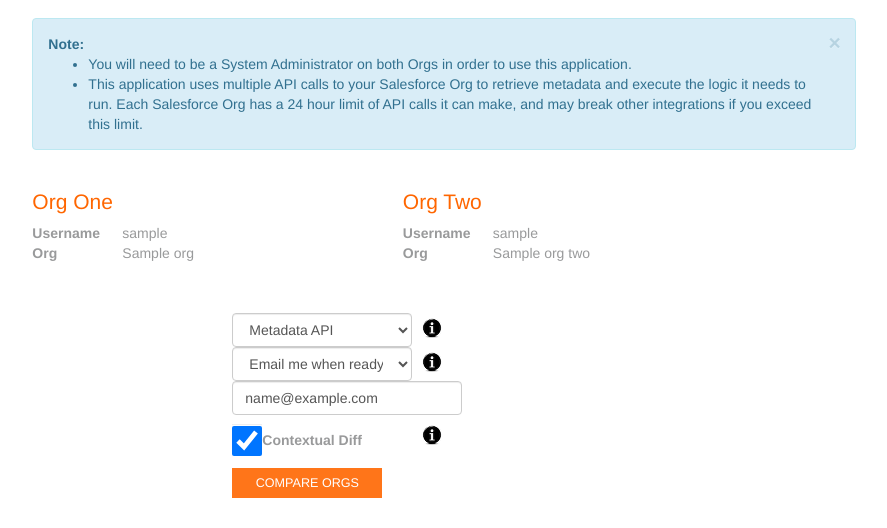
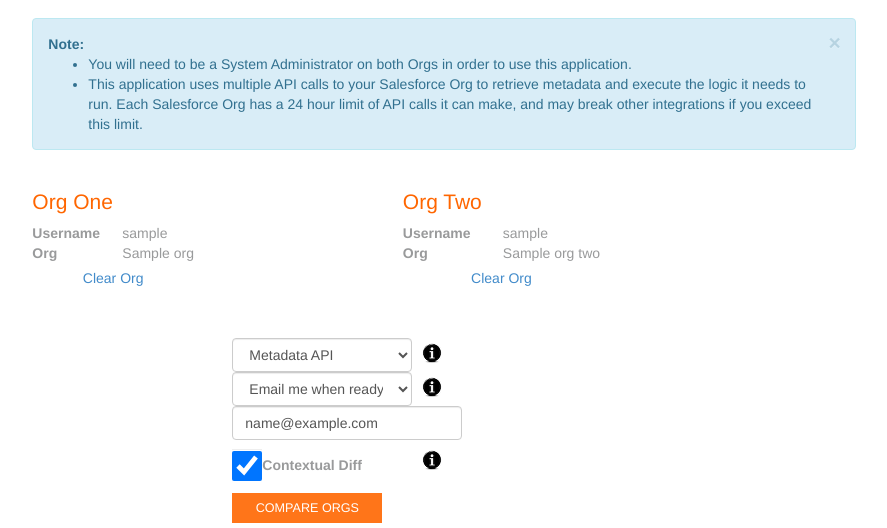
Before and after one commit to benedwards44/sforgcompare, a Django app: template templates/index.html in a window 1280 px wide. Shown: the part 911-1439 px from the top of the page, without its empty margins (196-1083 px from the left). Before the commit the page ends 1409 px from the top, so only its background shows below. Run offline with Django 4.2, Linux system fonts and the light colour scheme; tables that the repository leaves empty hold one stand-in row (values such as "Sample post"); the template is opened without the code that fills it: values that come from a table or form of the project are taken from there, most other values are stand-ins (such as "Sample title", 1, 10 or a date in 2020); parts of the project's set-up code (start-up, migrations or seed data) failed here and were passed over; some libraries are stand-ins or nearby versions.

Commit message:
Add clear Orgs ability

```diff
--- a/sforgcompare/urls.py
+++ b/sforgcompare/urls.py
@@ -14,4 +14,5 @@ urlpatterns = [
     path('check_file_status/<str:job_id>/', views.check_file_status),
     path('get_metadata/<int:component_id>/', views.get_metadata),
     path('get_diffhtml/<int:component_id>/', views.get_diffhtml),
+    path('clear/<int:org_number>/', views.clear_org),
 ]
--- a/templates/index.html
+++ b/templates/index.html
@@ -61,25 +61,20 @@
 		{% else %}
 
 		<table id="orgOneDisplay">
-
 			<tr>
-				<td width="90">
-					<strong>Username</strong>
-				</td>
-				<td>
-					{{ org_one.username }}
+				<td width="90"><strong>Username</strong></td>
+				<td>{{ org_one.username }}
 				</td>
 			</tr>
-
 			<tr>
-				<td>
-					<strong>Org</strong>
-				</td>
-				<td>
-					{{ org_one.org_name }}
+				<td><strong>Org</strong></td>
+				<td>{{ org_one.org_name }}</td>
+			</tr>
+			<tr>
+				<td colspan="2" align="center" style="padding-top:5px;">
+					<a href="/clear/1">Clear Org</a>
 				</td>
 			</tr>
-
 		</table>
 
 		{% endif %}
@@ -104,35 +99,28 @@
 				<td>
 					&nbsp;&nbsp;
 					<button type="button" id="orgTwoButton">
-							Login
+						Login
 					</button>
 				</td>
 			</tr>
-
 		</table>
 
 		{% else %}
 
 		<table id="orgTwoDisplay">
-
 			<tr>
-				<td width="90">
-					<strong>Username</strong>
-				</td>
-				<td>
-					{{ org_two.username }}
+				<td width="100"><strong>Username</strong></td>
+				<td>{{ org_two.username }}</td>
+			</tr>
+			<tr>
+				<td><strong>Org</strong></td>
+				<td>{{ org_two.org_name }}</td>
+			</tr>
+			<tr>
+				<td colspan="2" align="center" style="padding-top:5px;">
+					<a href="/clear/2">Clear Org</a>
 				</td>
 			</tr>
-
-			<tr>
-				<td>
-					<strong>Org</strong>
-				</td>
-				<td>
-					{{ org_two.org_name }}
-				</td>
-			</tr>
-
 		</table>
 
 		{% endif %}
```
Also changed, not shown: compareorgs/views.py (+11 -0 lines).
